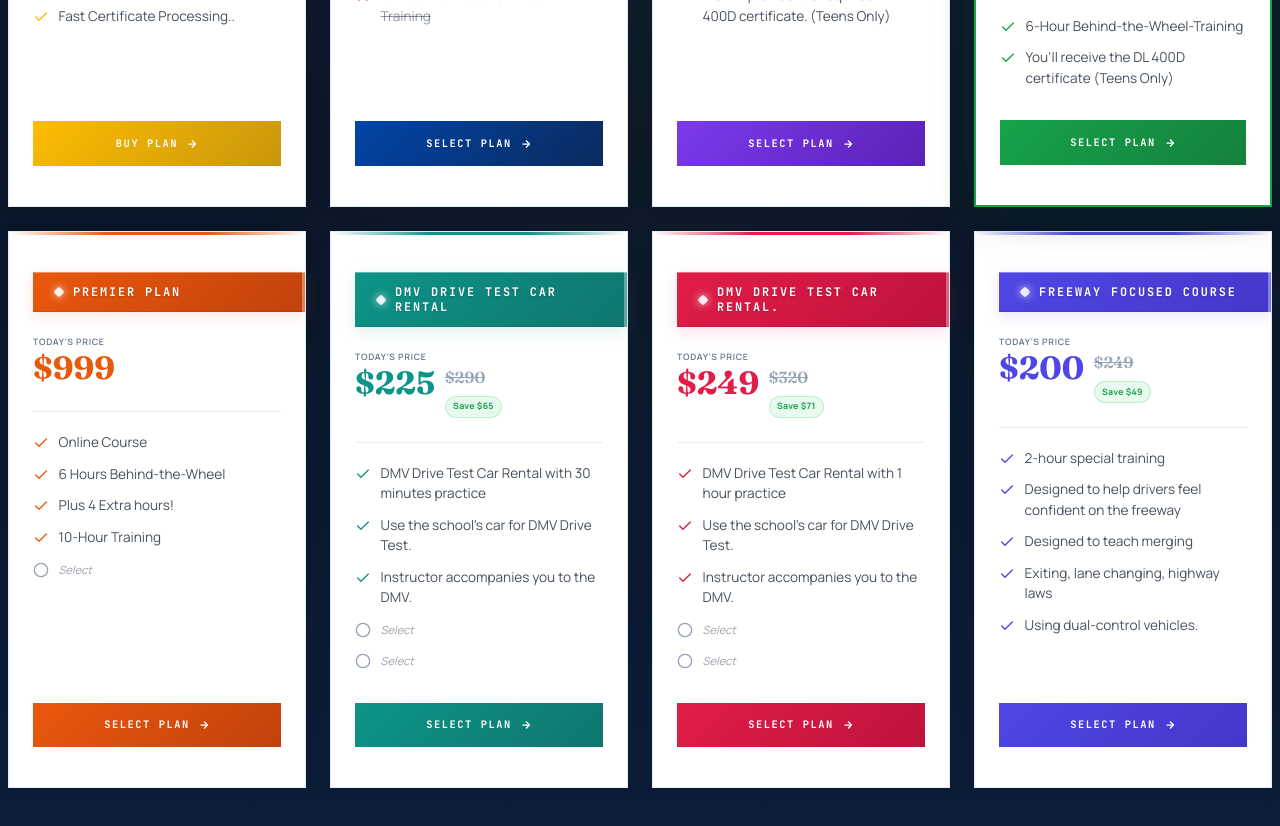
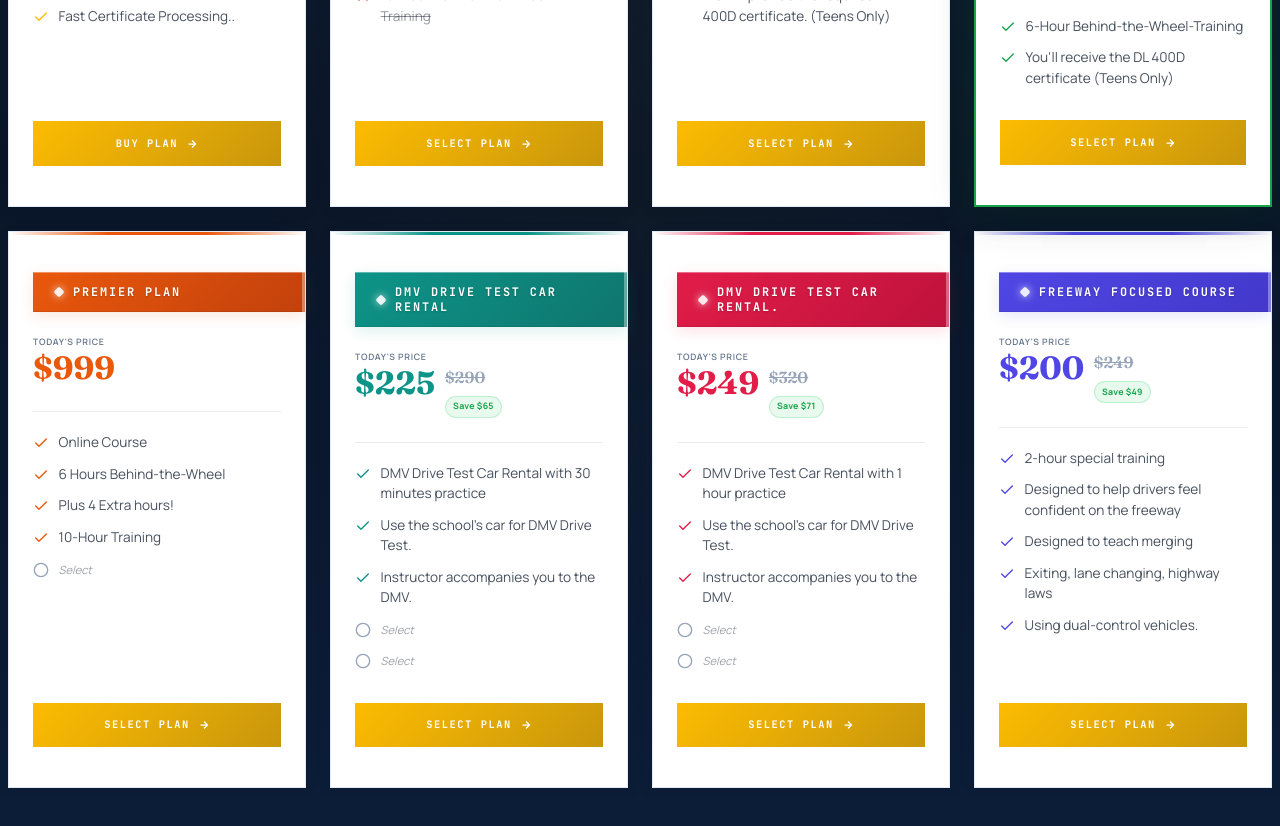
Before and after one commit to KAKOLY-AKHTER/driving-school, a React (Vite) app: page / in a window 1280 px wide. Shown: the part 5260-6086 px from the top of the page. Built offline with nearby package versions, Linux system fonts and the light colour scheme; no server answers.

Commit message:
Make all pricing CTA buttons gold like first card

```diff
--- a/src/components/Pricing.jsx
+++ b/src/components/Pricing.jsx
@@ -479,11 +479,11 @@ export default function Pricing({ light = false, onEnroll = null, tiers: propTie
                         border: 'none',
                         cursor: 'pointer',
                         color: '#fff',
-                        background: 'linear-gradient(135deg, var(--tone), var(--tone-bright))',
+                        background: `linear-gradient(135deg, ${GOLD}, ${GOLD_DEEP})`,
                       }}
                       onMouseEnter={(e) => {
                         e.currentTarget.style.transform = 'translateY(-2px)'
-                        e.currentTarget.style.boxShadow = '0 8px 25px var(--tone-glow)'
+                        e.currentTarget.style.boxShadow = '0 8px 25px rgba(253,188,1,0.45)'
                       }}
                       onMouseLeave={(e) => {
                         e.currentTarget.style.transform = 'translateY(0)'
@@ -513,11 +513,11 @@ export default function Pricing({ light = false, onEnroll = null, tiers: propTie
                         textDecoration: 'none',
                         transition: 'all 0.3s ease',
                         color: '#fff',
-                        background: 'linear-gradient(135deg, var(--tone), var(--tone-bright))',
+                        background: `linear-gradient(135deg, ${GOLD}, ${GOLD_DEEP})`,
                       }}
                       onMouseEnter={(e) => {
                         e.currentTarget.style.transform = 'translateY(-2px)'
-                        e.currentTarget.style.boxShadow = '0 8px 25px var(--tone-glow)'
+                        e.currentTarget.style.boxShadow = '0 8px 25px rgba(253,188,1,0.45)'
                       }}
                       onMouseLeave={(e) => {
                         e.currentTarget.style.transform = 'translateY(0)'
```
